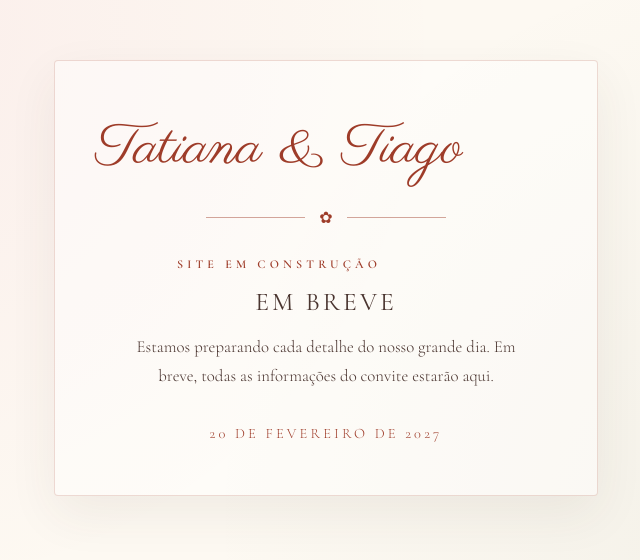
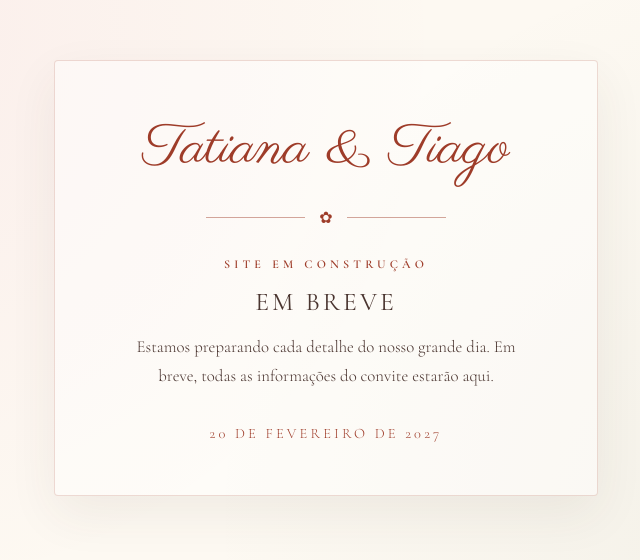
Before and after one commit to tiagocarmo/casamento, a website: page dist/index.html in a window 1280 px wide. Shown: the part 122-682 px from the top of the page, without its empty margins (314-954 px from the left). Drawn offline with nearby package versions, Linux system fonts and the light colour scheme.

Commit message:
Centraliza os textos da página em construção
Monograma e eyebrow tinham margin horizontal 0 e ficavam alinhados
à esquerda dentro do bloco de 24rem; agora usam margem automática.

```diff
--- a/dist/index.html
+++ b/dist/index.html
@@ -50,7 +50,7 @@
     }
 
     .monogram {
-      margin: 0 0 1.75rem;
+      margin: 0 auto 1.75rem;
       font-family: "Parisienne", "Brush Script MT", cursive;
       font-size: clamp(2.5rem, 9vw, 3.5rem);
       font-weight: 400;
@@ -83,7 +83,7 @@
     }
 
     .eyebrow {
-      margin: 0 0 0.75rem;
+      margin: 0 auto 0.75rem;
       font-size: 0.75rem;
       font-weight: 600;
       letter-spacing: 0.35em;
@@ -108,7 +108,7 @@
     }
 
     .date {
-      margin-top: 2rem;
+      margin: 2rem auto 0;
       font-size: 0.9rem;
       letter-spacing: 0.22em;
       text-transform: uppercase;
```
